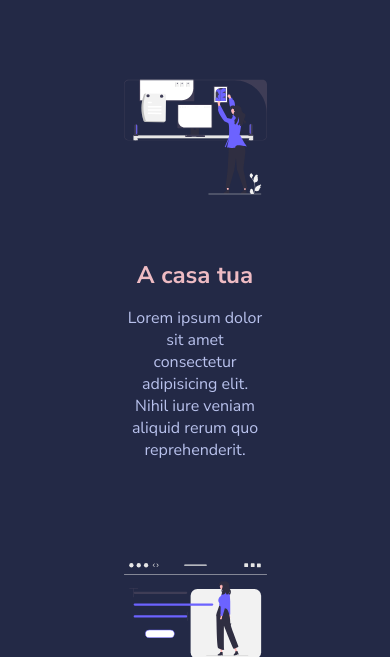
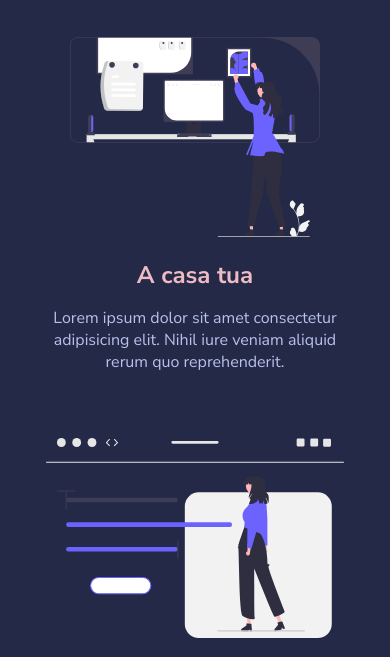
Before and after one commit to Mario-Arista/html-css-resp-wannabe, a plain HTML site: page index.html in a window 390 px wide. Shown: the part 196-853 px from the top of the page. Drawn offline with Linux system fonts and the light colour scheme.

Commit message:
mobile fixed

```diff
--- a/css/style.css
+++ b/css/style.css
@@ -132,7 +132,7 @@ img {
 
 @media screen and (max-width: 768px) {
     .container {
-        max-width: 100%;
+        width: 100%;
     }
 
     .why-us .col-left {
@@ -161,19 +161,24 @@ img {
 
 @media screen and (max-width: 480px) {
 
+    .container {
+        padding: 0;
+    }
     .row {
         flex-wrap: wrap;
         flex-direction: column;
         align-items: center;
+
+        gap: 65px;
     }
 
-    .row col {
+    .row .col {
         width: 100%;
     }
 
-
-    .lessons .card {
-        padding-bottom: 50px;
+    .lessons .row .col p,
+    .steps .row .col p  {
+        padding: 0 25px;
     }
 
     .steps {
@@ -184,7 +189,13 @@ img {
         background-color: #222222;
         margin-bottom: 0;
         padding-top: 50px;
+
         padding-bottom: 80px;
     }
 
+    .why-us .row .col {
+        width: 90%;
+    }
+
+
 }
```
